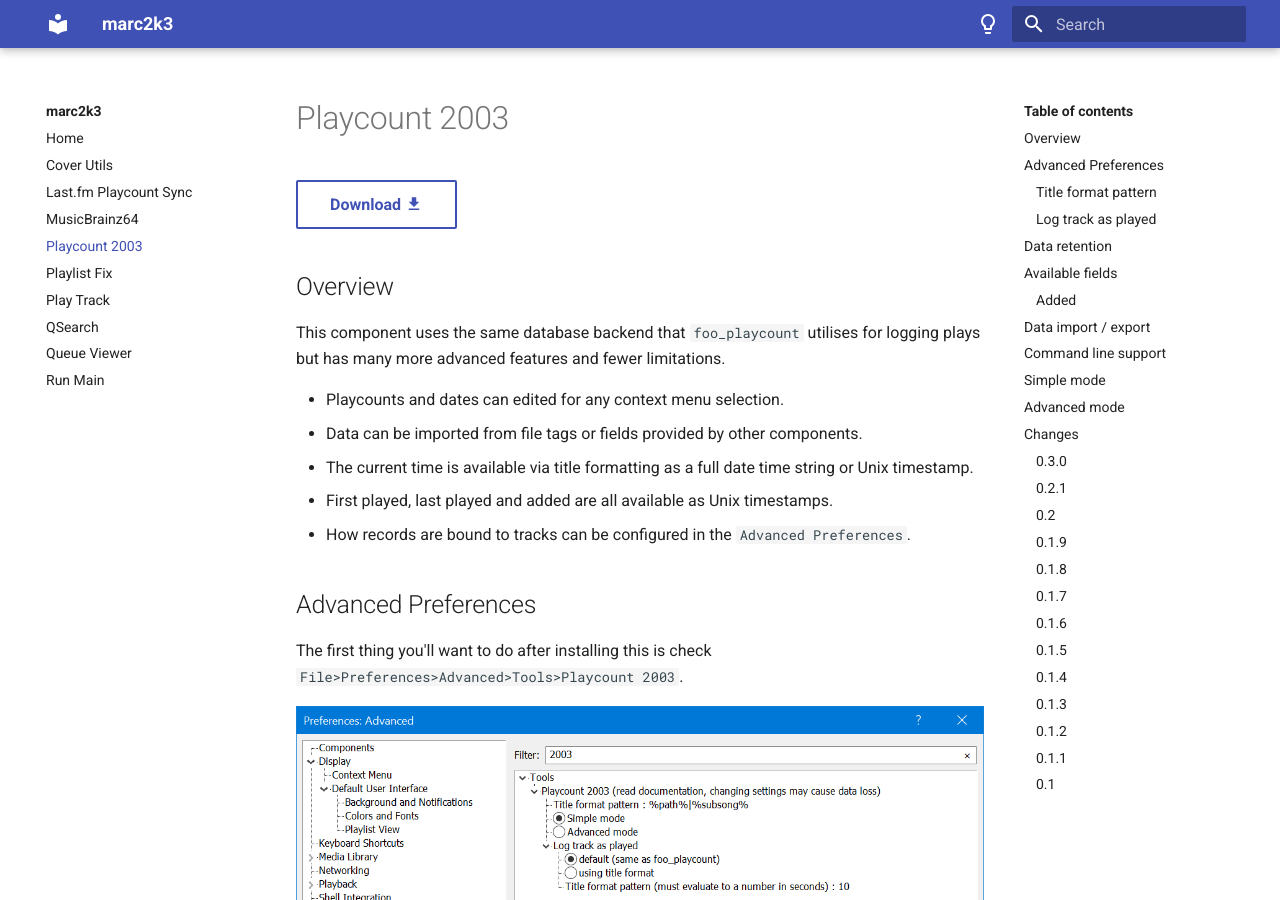
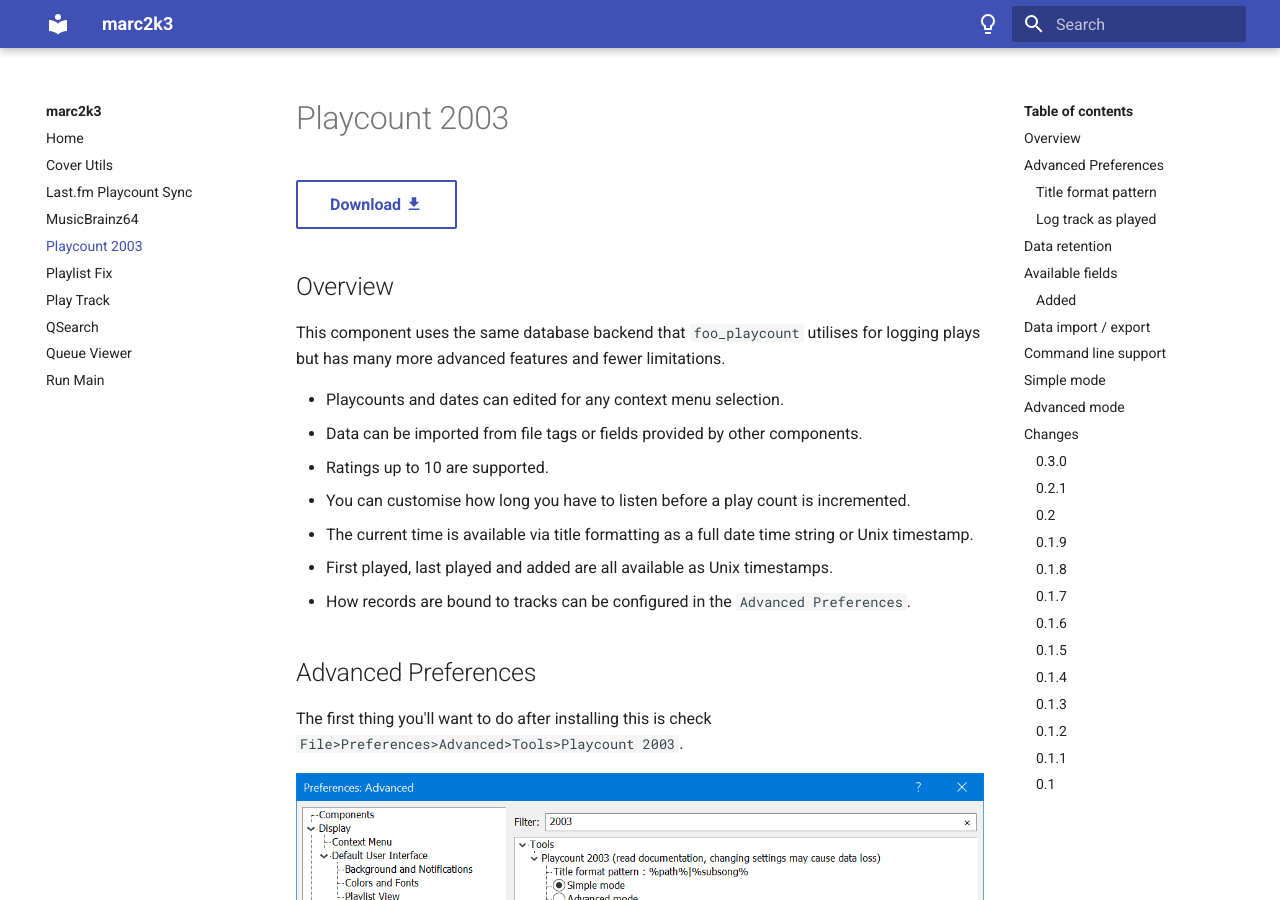
Before and after one commit to marc2k3/marc2k3.github.io, an MkDocs documentation site: the page built from docs/component/playcount-2003.md, in a window 1280 px wide and 900 px high. Built offline with MkDocs 1.6.1 and Material for MkDocs 9.7.7, drawn with Linux system fonts in a browser that asks for light colours.

Commit message:
Update playcount-2003.md

```diff
--- a/docs/component/playcount-2003.md
+++ b/docs/component/playcount-2003.md
@@ -7,6 +7,8 @@
 
 - Playcounts and dates can edited for any context menu selection.
 - Data can be imported from file tags or fields provided by other components.
+- Ratings up to 10 are supported.
+- You can customise how long you have to listen before a play count is incremented.
 - The current time is available via title formatting as a full date time string or Unix timestamp.
 - First played, last played and added are all available as Unix timestamps.
 - How records are bound to tracks can be configured in the `Advanced Preferences`.
```
